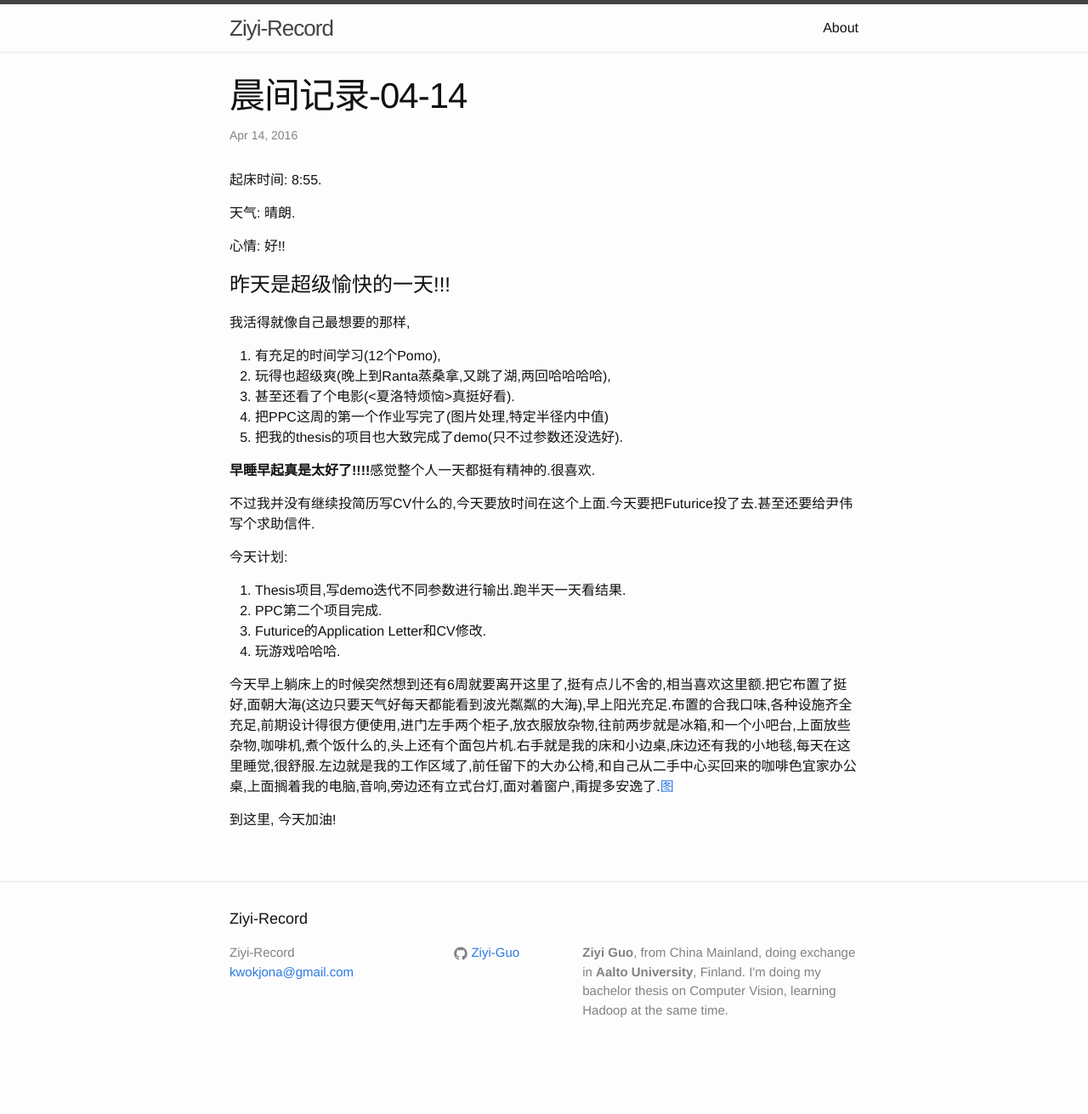
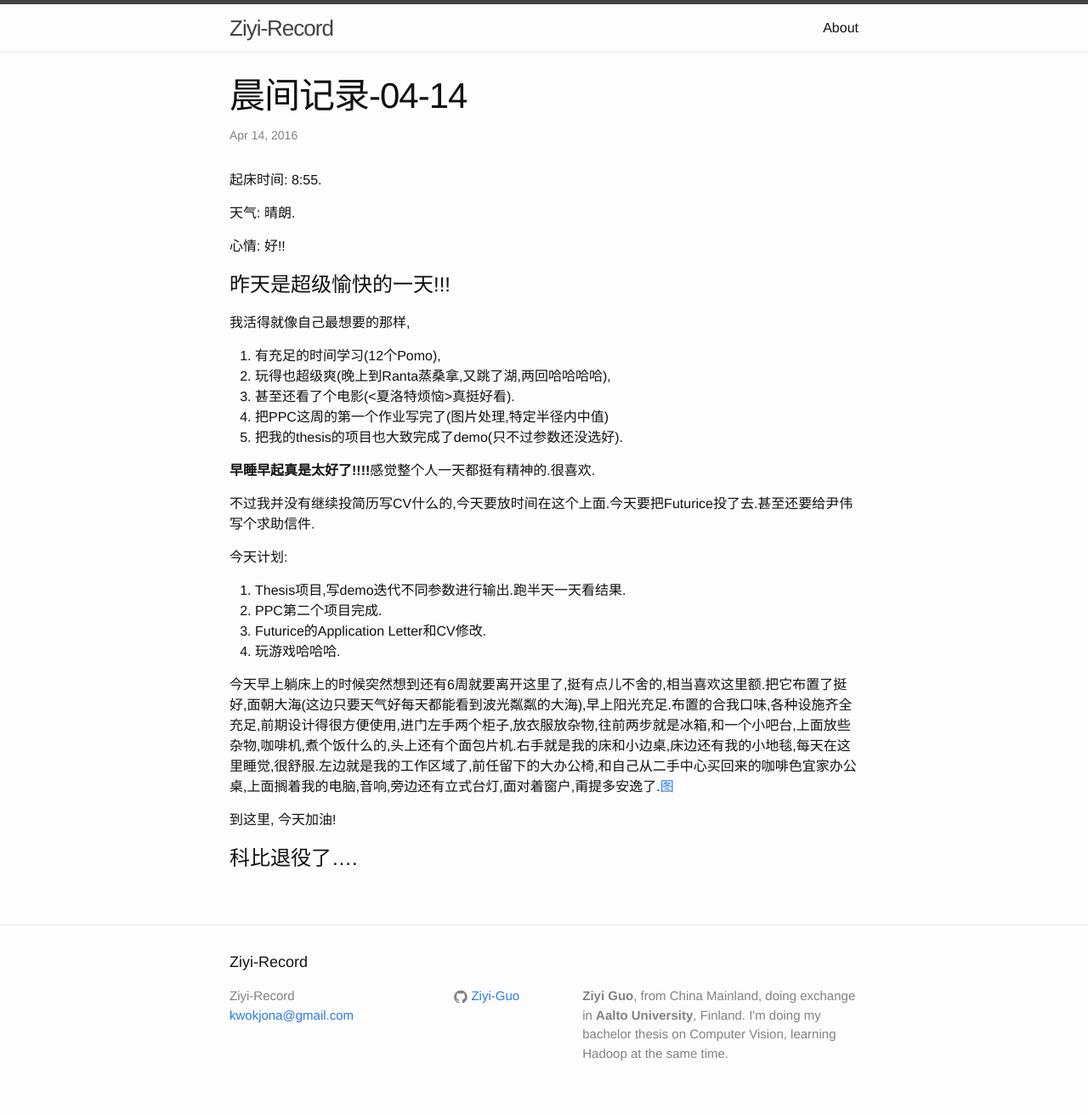
Before and after one commit to Ziyi-Guo/Ziyi-Guo.github.io, a Jekyll site: the page built from _posts/2016-04-14-晨间.markdown, in a window 1280 px wide. Shown: the whole page at 85% size. Built offline with Jekyll 4.4.1, drawn with Linux system fonts in a browser that asks for light colours; before the commit the page ends 1260 px from its top, so only the background shows below that.

Commit message:
blog 2016-04-14

```diff
--- a/_posts/2016-04-14-晨间.markdown
+++ b/_posts/2016-04-14-晨间.markdown
@@ -35,4 +35,7 @@ categories: Note
 
 到这里, 今天加油!
 
+科比退役了....
+===
+
 [pic]: {{base}}/assets/jmt106.jpg
```
